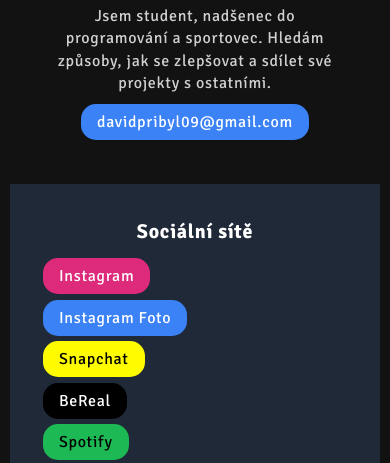
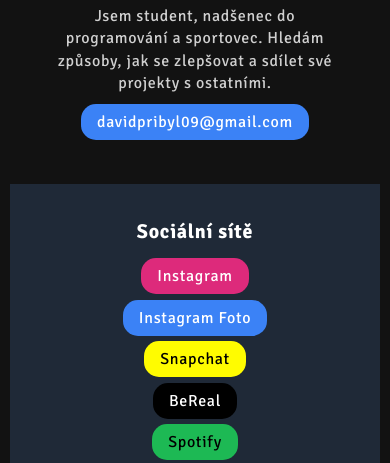
Before and after one commit to pribylda/links, a plain HTML site: page index.html in a window 390 px wide. Shown: the part 636-1099 px from the top of the page. Drawn offline with Linux system fonts and the light colour scheme; a web font is replaced by a local one.

Commit message:
Update style.css

```diff
--- a/style.css
+++ b/style.css
@@ -225,10 +225,6 @@
         gap: 10px; /* Mezera mezi položkami */
     }
 
-    ul li {
-        width: 100%; /* Každá položka bude mít 100% šířku */
-    }
-
     /* Nastavení flexboxu pro sloupce */
     .container {
         flex-direction: column;
```
